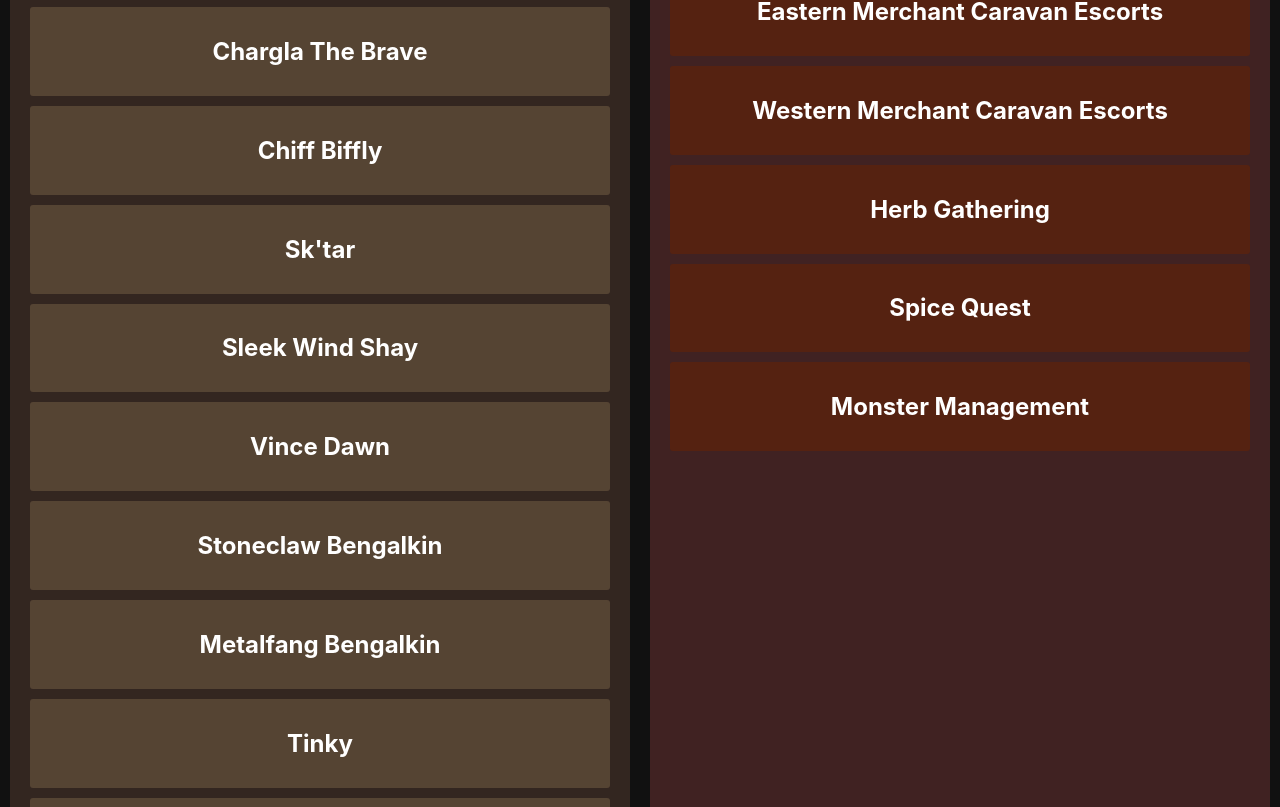
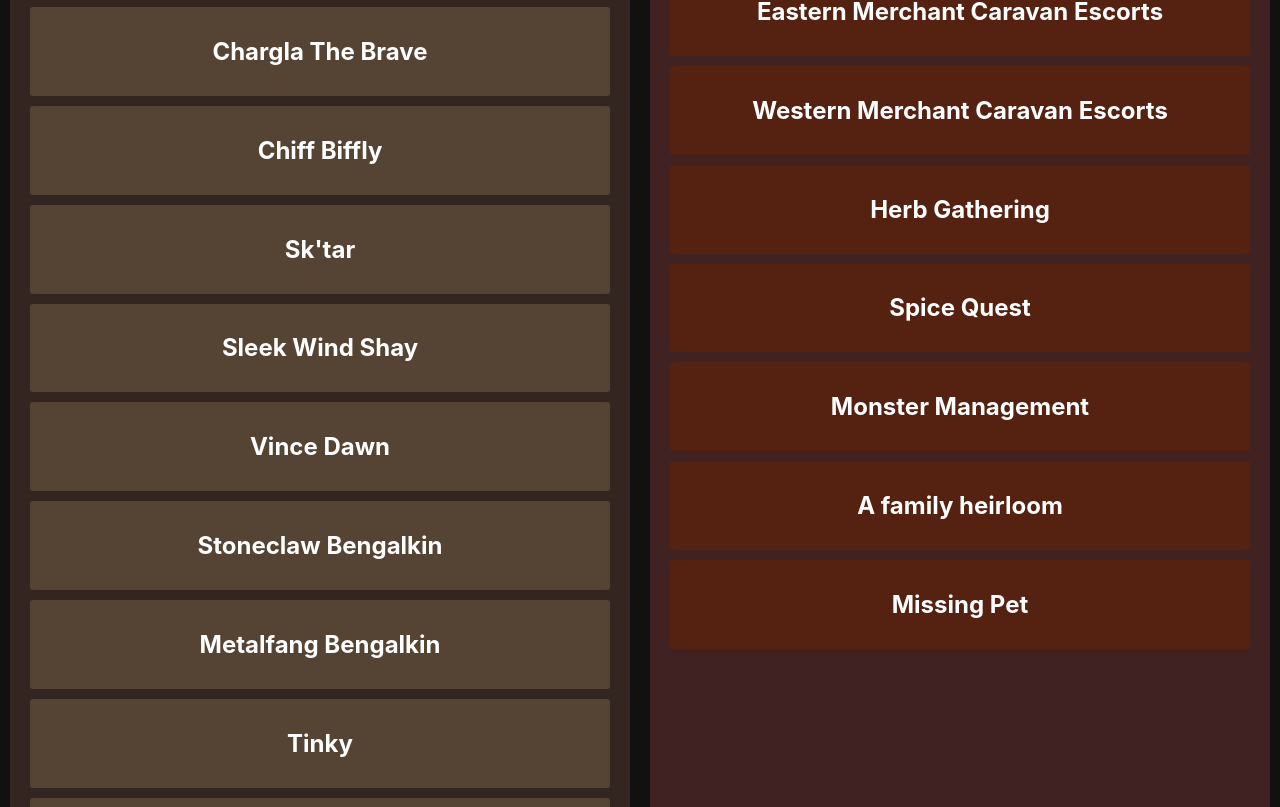
Before and after one commit to claytonweller/fantasy, a React (Create React App) app: page / in a window 1280 px wide. Shown: the part 1990-2797 px from the top of the page. Built offline with nearby package versions, Linux system fonts and the light colour scheme.

Commit message:
Week1 Mostly done

```diff
--- a/src/components/Rules.tsx
+++ b/src/components/Rules.tsx
@@ -17,6 +17,7 @@ export default function Rules (props: {rules: IRules, rankMultipliers: {[rank: s
           right: '0px',
           padding: '10px',
           backgroundColor: 'rgba(0,0,0,0.9)',
+          zIndex: 2000
         }}
       >
         <button onClick={()=>setRulesVisible(true)}>Rules</button>
@@ -50,7 +51,8 @@ function RulesModal (props:{
         padding: '10px',
         backgroundColor: 'rgba(0,0,0,0.9)',
         width: '100%',
-        backdropFilter:'blur(2px)'
+        backdropFilter:'blur(2px)',
+        zIndex: 2000
       }}
     >
       <CloseX setRulesVisible={setRulesVisible} />
--- a/src/data/raw/adventurers.ts
+++ b/src/data/raw/adventurers.ts
@@ -273,6 +273,12 @@ export const rawAdventurers:IRawAdventurer[] = [
     status: [],
     traits: [],
     questParties: [
+      {
+        partyId: 'p2-q1-8',
+        metrics:[
+
+        ]
+      },
     ]
   },
   {
@@ -588,7 +594,7 @@ export const rawAdventurers:IRawAdventurer[] = [
     traits: [],
     questParties: [
       {
-        partyId: 'p1-q1-4',
+        partyId: 'p1-q1-9',
         metrics:[
 
         ]
@@ -608,6 +614,12 @@ export const rawAdventurers:IRawAdventurer[] = [
     status: [],
     traits: [],
     questParties: [
+      {
+        partyId: 'p1-q1-8',
+        metrics:[
+
+        ]
+      },
     ]
   },
   {
@@ -638,6 +650,12 @@ export const rawAdventurers:IRawAdventurer[] = [
     status: [],
     traits: [],
     questParties: [
+      {
+        partyId: 'p1-q1-4',
+        metrics:[
+
+        ]
+      },
     ]
   },
   {
@@ -674,6 +692,7 @@ export const rawAdventurers:IRawAdventurer[] = [
     status: [],
     traits: [],
     questParties: [
+
     ]
   },
   {
@@ -810,7 +829,7 @@ export const rawAdventurers:IRawAdventurer[] = [
     traits: [],
     questParties: [
       {
-        partyId: 'p1-q1-1',
+        partyId: 'p1-q1-4',
         metrics:[
 
         ]
@@ -830,6 +849,12 @@ export const rawAdventurers:IRawAdventurer[] = [
     status: [],
     traits: [],
     questParties: [
+      {
+        partyId: 'p3-q1-5',
+        metrics:[
+
+        ]
+      },
     ]
   },
   {
@@ -887,12 +912,7 @@ export const rawAdventurers:IRawAdventurer[] = [
     status: [],
     traits: [],
     questParties: [
-      {
-        partyId: 'p1-q1-4',
-        metrics:[
 
-        ]
-      },
     ]
   },
   {
@@ -1032,7 +1052,7 @@ export const rawAdventurers:IRawAdventurer[] = [
     traits: [],
     questParties: [
       {
-        partyId: 'p1-q1-1',
+        partyId: 'p1-q1-4',
         metrics:[
 
         ]
@@ -1053,7 +1073,7 @@ export const rawAdventurers:IRawAdventurer[] = [
     traits: [],
     questParties: [
       {
-        partyId: 'p1-q1-1',
+        partyId: 'p1-q1-4',
         metrics:[
 
         ]
@@ -1217,12 +1237,7 @@ export const rawAdventurers:IRawAdventurer[] = [
     status: [],
     traits: [],
     questParties: [
-      {
-        partyId: 'p1-q1-4',
-        metrics:[
 
-        ]
-      },
     ]
   },
   {
--- a/src/data/raw/metricRules.ts
+++ b/src/data/raw/metricRules.ts
@@ -59,11 +59,11 @@ export const rawMetricRules: IRawMetricRule[]  = [
   {
     metricRuleId: MetricRuleId.QuestsAccepted,
     questMetricType: QuestMetricType.Count,
-    multiplier: -0.5
+    multiplier: -1
   },  {
     metricRuleId: MetricRuleId.QuestsComplete,
     questMetricType: QuestMetricType.Count,
-    multiplier: 1
+    multiplier: 1.5
   },  {
     metricRuleId: MetricRuleId.ActiveMembers,
     questMetricType: QuestMetricType.Count,
--- a/src/data/raw/quests.ts
+++ b/src/data/raw/quests.ts
@@ -101,7 +101,7 @@ export const rawQuests: IRawQuest[] = [
   {
     id: 'q1-4.1',
     name:'Southern Merchant Caravan Escorts',
-    reward: 50,
+    reward: 100,
     postedWeek: 1,
     claimType: QuestClaimType.Clan,
     questType: QuestTypes.Guard,
@@ -114,7 +114,7 @@ export const rawQuests: IRawQuest[] = [
         id: 'p1-q1-4',
         startWeek: 1,
         status: QuestStatus.Claimed,
-        clanId: 'c1',
+        clanId: 'c6',
         // endWeek: number,
         metrics:[
 
@@ -201,6 +201,15 @@ export const rawQuests: IRawQuest[] = [
 
         ]
       },
+      {
+        id: 'p3-q1-5',
+        startWeek: 1,
+        status: QuestStatus.Claimed,
+        // endWeek: number,
+        metrics:[
+
+        ]
+      },
     ]
   },
   {
@@ -278,6 +287,61 @@ export const rawQuests: IRawQuest[] = [
       },
     ]
   },
+  {
+    id: 'q1-8',
+    name:'A family heirloom',
+    reward: 50,
+    postedWeek: 1,
+    claimType: QuestClaimType.Individual,
+    questType: QuestTypes.Fetch,
+    questRank: Ranks.C,
+    postedBy: 'Trimble Dinklesbean',
+    description: `"Someone has purloined our a priceless timepiece of great sentimental value. How it makes its way back to me I do not care, nor will I ask."`,
+    // Composite
+    parties:[
+      {
+        id: 'p1-q1-8',
+        startWeek: 1,
+        status: QuestStatus.Claimed,
+        // endWeek: number,
+        metrics:[
+
+        ]
+      },
+      {
+        id: 'p2-q1-8',
+        startWeek: 1,
+        status: QuestStatus.Claimed,
+        // endWeek: number,
+        metrics:[
+
+        ]
+      },
+    ]
+  },
+  {
+    id: 'q1-9',
+    name:'Missing Pet',
+    reward: 0,
+    postedWeek: 1,
+    claimType: QuestClaimType.Individual,
+    questType: QuestTypes.Fetch,
+    questRank: Ranks.E,
+    postedBy: 'Silky Bunnykin',
+    description: `There's a child's drawing of a small, fuzzy, crying animal.`,
+    // Composite
+    parties:[
+      {
+        id: 'p1-q1-9',
+        startWeek: 1,
+        status: QuestStatus.Claimed,
+        // endWeek: number,
+        metrics:[
+
+        ]
+      },
+    ]
+  },
 ]
 
 export interface IRawQuest extends IDbQuest{
--- a/src/utils/metaMetricsFromClan.ts
+++ b/src/utils/metaMetricsFromClan.ts
@@ -51,7 +51,6 @@ function calculateSingleWeekMetrics (params:{
     const complete = clanParties.find(p => p.status === QuestStatus.Success)
     return !!complete
   })
-
   const activeAdventurers: Set<string> = new Set()
   adventurers.forEach(a =>{
     const aQuests = questsByAdventurerId[a.id]
```
